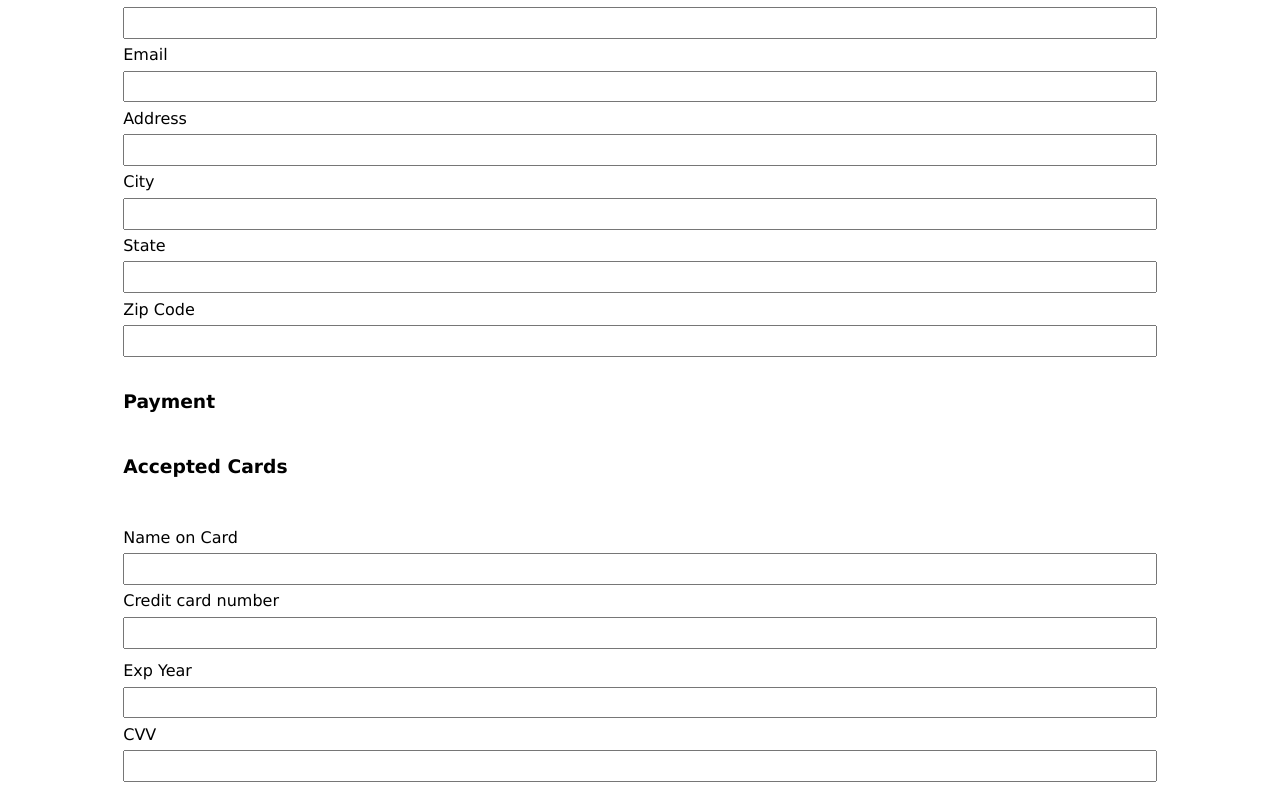
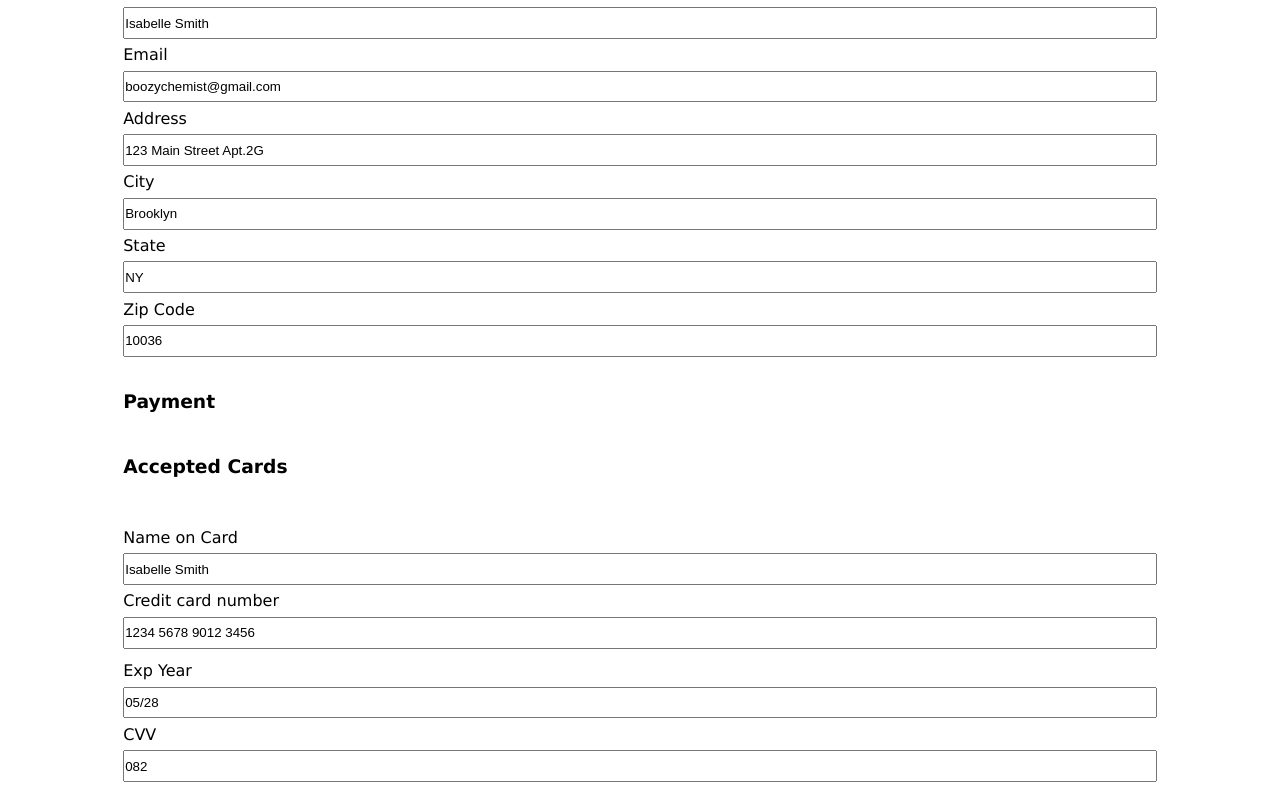
Before and after one commit to Lauryn-Owens/Boozy-Chemist, a React (Vite) app: page /checkout in a window 1280 px wide. Shown: the part 441-1240 px from the top of the page. Built offline with nearby package versions, Linux system fonts and the light colour scheme.

Commit message:
added logic to only show the checkout btn if there are items in the cart --  display the text cart is empty if there are items in the cart-- 		  styled this text-- wrote sample/dummy input values for the checkout page

```diff
--- a/src/Components/ClassCommentSection/commentSection.jsx
+++ b/src/Components/ClassCommentSection/commentSection.jsx
@@ -1,23 +1,21 @@
-import React, { useState } from 'react';
+import React, {useState, useEffect} from 'react';
 import style from "../../ComponentStyles/ClassCommentSectionStyle/commentSectionStyle.module.css";
 import CommentList from './commentList';
 
 const CommentSection = () => {
-    const [currentComment, setCurrentComment] = useState('');
-    const [commentsList, setCommentsList] = useState([]);
+    const[currentComment, setCurrentComment] = useState('');
+    const[commentsList, setCommentsList] = useState([]);
 
-    const onChangeHandler = (e) => {
+    function onChangeHandler(e){
         setCurrentComment(e.target.value);
-    };
-
-    const addComment = () => {
-        if (currentComment.trim() !== '') {
-            setCommentsList([...commentsList, { comment: currentComment.trim(), key: Date.now() }]);
+    }
+    function commentList(){
+        if(currentComment.length){
+            setCommentsList([...commentsList, {comment:currentComment, key:Date.now()}]);
             setCurrentComment('');
         }
-    };
-
-    return (
+    }
+    return(
         <section className={style.commentSectionContainer}>
            <h1>Comment Section</h1>
            <label htmlFor="commentInput" id={style.commentInputLabel}>
@@ -32,17 +30,15 @@ const CommentSection = () => {
                 />
                 <button
                 className={style.addComment}
-                    onClick={addComment}
-                >
-                    &#43;
-                </button>
+                onClick={commentList}>&#43;</button>
            </section>
            <CommentList commentsList={commentsList} setCommentsList={setCommentsList} />
-            {commentsList.length === 0 && (
+           {
+            commentsList.length === 0 && (
                 <p>No Comments. Be the first to leave a comment.</p>
-            )}
+            )
+           }
         </section>
-    );
-};
-
+    )
+}
 export default CommentSection;
--- a/src/Components/Sort/sort.jsx
+++ b/src/Components/Sort/sort.jsx
@@ -1,4 +1,4 @@
-import Style from "../../ComponentStyles/filterSortStyle/filterSortStyle.module.css";
+import Style from "../../ComponentStyles/SortStyle/sortStyle.module.css";
 
 const Sort = ({onChangeSortOptionHandler}) => {
 
--- a/src/Pages/checkOut.jsx
+++ b/src/Pages/checkOut.jsx
@@ -98,6 +98,7 @@ const CheckOutPage = () => {
               </label>
               <input
               required
+              value="Isabelle Smith"
               type="text"
               id={style.fullName}
               name="fullName"
@@ -105,24 +106,33 @@ const CheckOutPage = () => {
               <label htmlFor="email">
                 <i className="fa fa-envelope"></i> Email
               </label>
-              <input required type="email" id={style.email} name="email" />
+              <input required
+               value="boozychemist@gmail.com"
+               type="email" id={style.email} name="email" />
               <label htmlFor="adr">
                 <i className="fa fa-address-card-o"></i> Address
               </label>
-              <input required type="text" id={style.address} name="address" />
+              <input required
+               value="123 Main Street Apt.2G"
+               type="text" id={style.address} name="address" />
               <label htmlFor="city">
                 <i className="fa fa-institution"></i> City
               </label>
-              <input required type="text" id={style.city} name="city" />
+              <input required
+               value="Brooklyn"
+              type="text" id={style.city} name="city" />
               <label htmlFor="state">State</label>
               <input
                 required
+                value="NY"
                 type="text"
                 id={style.state}
                 name="state"
               />
               <label htmlFor="zipCode">Zip Code</label>
               <input
+                required
+                value="10036"
                 type="text"
                 id={style.zipCode}
                 name="zipcode"
@@ -139,9 +149,14 @@ const CheckOutPage = () => {
                 <i className="fa fa-cc-discover" style={{ color: "green" }}></i>
               </div>
               <label htmlFor="nameOnCArd">Name on Card</label>
-              <input type="text" id={style.nameOnCard} name="cardname" />
+              <input
+               required
+               value="Isabelle Smith"
+               type="text" id={style.nameOnCard} name="cardname" />
               <label htmlFor="creditCardNumber">Credit card number</label>
               <input
+                required
+                value="1234 5678 9012 3456"
                 type="text"
                 id={style.creditCardNumber}
                 name="cardnumber"
@@ -150,12 +165,15 @@ const CheckOutPage = () => {
               <label htmlFor="expyear">Exp Year</label>
               <input
                 required
+                value="05/28"
                 type="text"
                 id={style.expyear}
                 name="expyear"
               />
               <label htmlFor="cvv">CVV</label>
-              <input required type="text" id={style.cvv} name="cvv" />
+              <input required
+               value="082"
+               type="text" id={style.cvv} name="cvv" />
             </section>
             <input type="submit" value="Submit" name="submit" />
           </form>
--- a/src/Pages/shoppingCart.jsx
+++ b/src/Pages/shoppingCart.jsx
@@ -15,6 +15,11 @@ const ShoppingCartPage = () => {
   return (
     <div className={style.shoppingCartPageContainer}>
       <h1 id={style.shoppingCartTitle}>Shopping Cart</h1>
+      {
+        !state.length ?
+        <p className={style.cartEmpty}>Cart is Empty</p> :
+        null
+      }
       {state.map((item, index) => {
         return (
             <div key={index} className={style.classDetailsContainer}>
@@ -72,11 +77,16 @@ const ShoppingCartPage = () => {
           </button>
           <div className="total">
             <h2>Total: ${sumItems}</h2>
-            <button id={style.checkOutButton}>
+            {
+              state.length ?
+              <button id={style.checkOutButton}>
               <Link id={style.checkOutLink} to="/checkout" state={sumItems}>
                 Continue To Check Out
               </Link>
-            </button>
+            </button> :
+            null
+            }
+
           </div>
         </>
       )}
--- a/src/Pages/singleClass.jsx
+++ b/src/Pages/singleClass.jsx
@@ -1,4 +1,4 @@
-import React from "react";
+import React, {useState} from "react";
 import { useLocation } from "react-router-dom";
 import CommentSection from "../Components/ClassCommentSection/commentSection";
 import style from "../PagesStyle/singleClassPageStyle.module.css";
--- a/src/PagesStyle/shoppingCartPageStyle.module.css
+++ b/src/PagesStyle/shoppingCartPageStyle.module.css
@@ -33,6 +33,10 @@ img{
     width:100%;
     padding-top: 20px;
     border-bottom: 1px solid var(--bubbleGumPink);
+}
+.cartEmpty{
+    margin:auto;
+    font-size: 1.5rem;
 }
 .classDetailsContainer .classImageSection{
     width:45%;
```
Also changed, not shown: src/ComponentStyles/SortStyle/sortStyle.module.css (renamed from src/ComponentStyles/filterSortStyle/filterSortStyle.module.css). Lines whose indentation alone changed are shown as unchanged.
